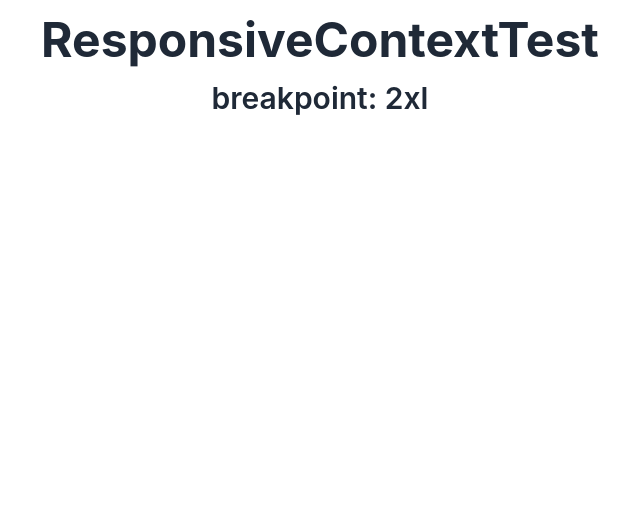
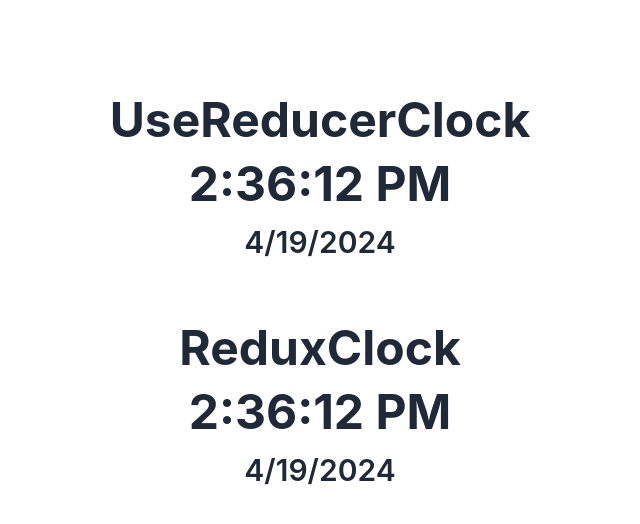
Before and after one commit to TaeJuneJoung/StudyReact, a React (Create React App) app in the folder practice/do-it-react-app/do-it-app/: page / in a window 1280 px wide. Shown: the top 524 px of the page, without its empty margins (320-960 px from the left). Built offline with nearby package versions, Linux system fonts and the light colour scheme.

Commit message:
Redux 시간 기능 에러발생: 추후 확인 및 수정 필요

```diff
--- a/practice/do-it-react-app/do-it-app/package.json
+++ b/practice/do-it-react-app/do-it-app/package.json
@@ -4,6 +4,7 @@
   "private": true,
   "dependencies": {
     "@fontsource/material-icons": "^5.0.18",
+    "@reduxjs/toolkit": "^2.2.3",
     "@testing-library/jest-dom": "^5.17.0",
     "@testing-library/react": "^13.4.0",
     "@testing-library/user-event": "^13.5.0",
@@ -15,7 +16,9 @@
     "luxon": "^3.4.4",
     "react": "^18.2.0",
     "react-dom": "^18.2.0",
+    "react-redux": "^9.1.1",
     "react-scripts": "5.0.1",
+    "redux": "^5.0.1",
     "typescript": "^4.9.5",
     "web-vitals": "^2.1.4"
   },
--- a/practice/do-it-react-app/do-it-app/src/App.tsx
+++ b/practice/do-it-react-app/do-it-app/src/App.tsx
@@ -1,13 +1,18 @@
-import {ResponsiveProvider} from './contexts'
-import ResponsiveContextTest from './pages/ResponsiveContextTest'
+import {Provider as ReduxProvider} from 'react-redux'
+import {useStore} from './store'
+
+import ReduxClock from './pages/ReduxClock'
+import UseReducerClock from './pages/UseReducerClock'
 
 function App() {
+  const store = useStore()
   return (
-    <ResponsiveProvider>
-      <main>
-        <ResponsiveContextTest />
+    <ReduxProvider store={store}>
+      <main className="p-8">
+        <UseReducerClock />
+        <ReduxClock />
       </main>
-    </ResponsiveProvider>
+    </ReduxProvider>
   )
 }
 
--- /dev/null
+++ b/practice/do-it-react-app/do-it-app/src/pages/ReduxClock.tsx
@@ -0,0 +1,21 @@
+import {useDispatch, useSelector} from 'react-redux'
+import {Div, Subtitle, Title} from '../components'
+import {AppState} from '../store'
+import {useInterval} from '../hooks'
+
+export default function ReduxClock() {
+  const today = useSelector<AppState, Date>(state => state.today)
+  const dispatch = useDispatch()
+
+  useInterval(() => {
+    dispatch({type: 'setToday', today: new Date()})
+  })
+
+  return (
+    <Div className="flex flex-col items-center justify-center mt-16">
+      <Title className="text-5xl">ReduxClock</Title>
+      <Title className="mt-4 text-3xl">{today.toLocaleTimeString()}</Title>
+      <Subtitle className="mt-4 text-3xl">{today.toLocaleDateString()}</Subtitle>
+    </Div>
+  )
+}
--- /dev/null
+++ b/practice/do-it-react-app/do-it-app/src/pages/UseReducerClock.tsx
@@ -0,0 +1,32 @@
+import {useReducer} from 'react'
+import {Div, Subtitle, Title} from '../components'
+import {AppState} from '../store'
+import {useInterval} from '../hooks'
+import {SetTodayAction} from '../store/actions'
+
+export default function UseReducerClock() {
+  const [{today}, dispatch] = useReducer(
+    (state: AppState, action: SetTodayAction) => {
+      switch (action.type) {
+        case 'setToday':
+          return {...state, today: new Date()}
+      }
+      return state
+    },
+    {
+      today: new Date()
+    }
+  )
+
+  useInterval(() => {
+    dispatch({type: 'setToday', today: new Date()})
+  })
+
+  return (
+    <Div className="flex flex-col items-center justify-center mt-16">
+      <Title className="text-5xl">UseReducerClock</Title>
+      <Title className="mt-4 text-3xl">{today.toLocaleTimeString()}</Title>
+      <Subtitle className="mt-4 text-3xl">{today.toLocaleDateString()}</Subtitle>
+    </Div>
+  )
+}
--- /dev/null
+++ b/practice/do-it-react-app/do-it-app/src/store/AppState.ts
@@ -0,0 +1,3 @@
+export type AppState = {
+  today: Date
+}
--- /dev/null
+++ b/practice/do-it-react-app/do-it-app/src/store/actions.ts
@@ -0,0 +1,7 @@
+import {Action} from 'redux'
+
+export type SetTodayAction = Action & {
+  today: Date
+}
+
+export type Actions = SetTodayAction
--- /dev/null
+++ b/practice/do-it-react-app/do-it-app/src/store/index.ts
@@ -0,0 +1,2 @@
+export * from './AppState'
+export * from './useStore'
--- /dev/null
+++ b/practice/do-it-react-app/do-it-app/src/store/rootReducer.ts
@@ -0,0 +1,18 @@
+import type {Actions} from './actions'
+import type {AppState} from './AppState'
+
+const initialAppState = {
+  today: new Date()
+}
+
+export const rootReducer = (
+  state: AppState = initialAppState,
+  action: Actions
+): AppState => {
+  switch (action.type) {
+    case 'setToday': {
+      return {...state, today: action.today}
+    }
+  }
+  return state
+}
--- /dev/null
+++ b/practice/do-it-react-app/do-it-app/src/store/useStore.ts
@@ -0,0 +1,15 @@
+import {configureStore} from '@reduxjs/toolkit'
+import {rootReducer} from './rootReducer'
+import {useMemo} from 'react'
+
+const initializeStore = () => {
+  const store = configureStore({
+    reducer: rootReducer
+  })
+  return store
+}
+
+export function useStore() {
+  const store = useMemo(() => initializeStore(), [])
+  return store
+}
```
Also changed, not shown: 1 other file (tests, documents, lock files or other folders).
